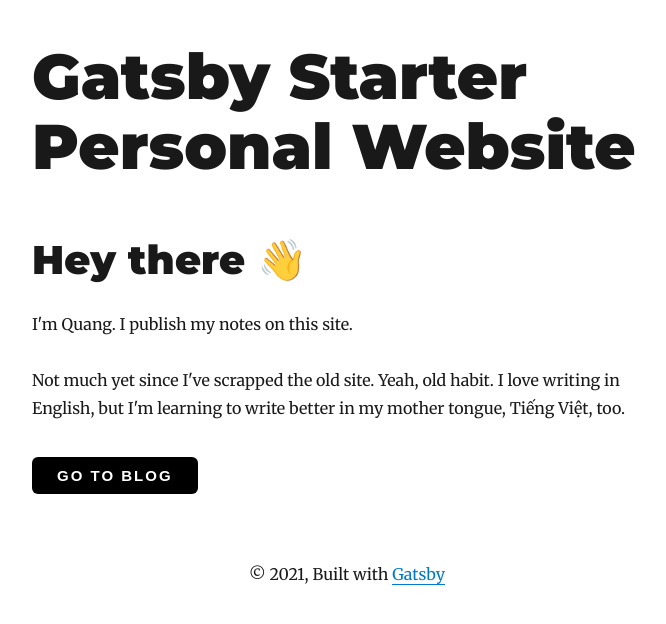
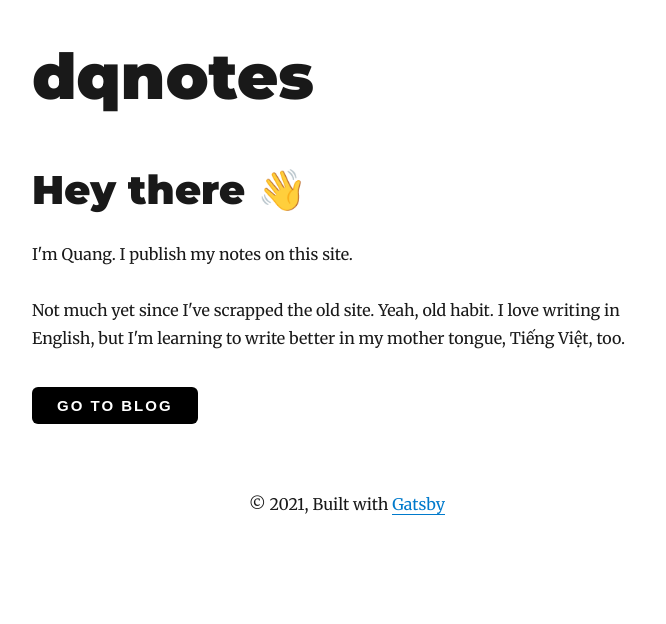
Before and after one commit to quangnd159/dqnotesv2, a Gatsby site: page / in a window 1280 px wide. Shown: the whole page, without its empty margins (293-959 px from the left). Built offline with nearby package versions, Linux system fonts and the light colour scheme; Gatsby itself is replaced by a stand-in of ours; some packages are replaced by stand-ins of ours.

Commit message:
update index.js

```diff
--- a/src/pages/index.js
+++ b/src/pages/index.js
@@ -7,7 +7,7 @@
 
 class IndexPage extends React.Component {
   render() {
-    const siteTitle = "Gatsby Starter Personal Website"
+    const siteTitle = "dqnotes"
 
     return (
       <Layout location={this.props.location} title={siteTitle}>
```
